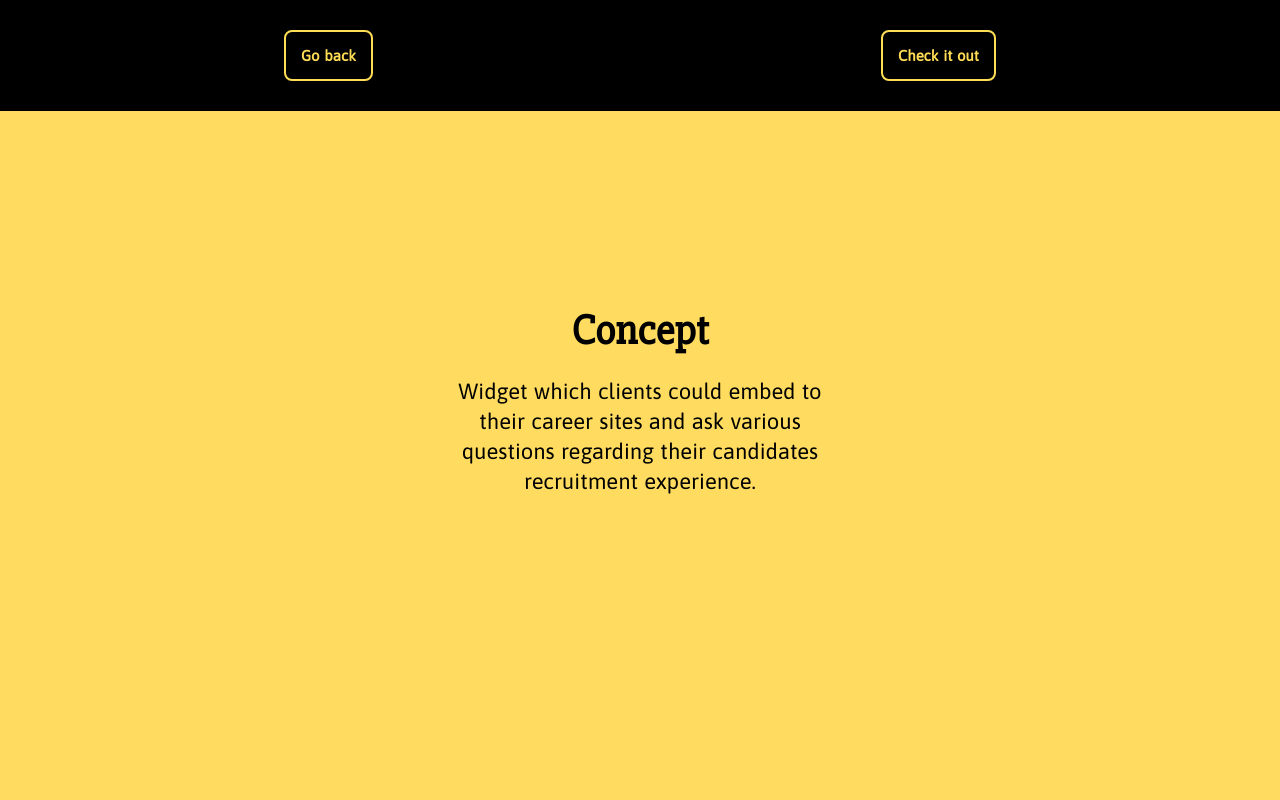
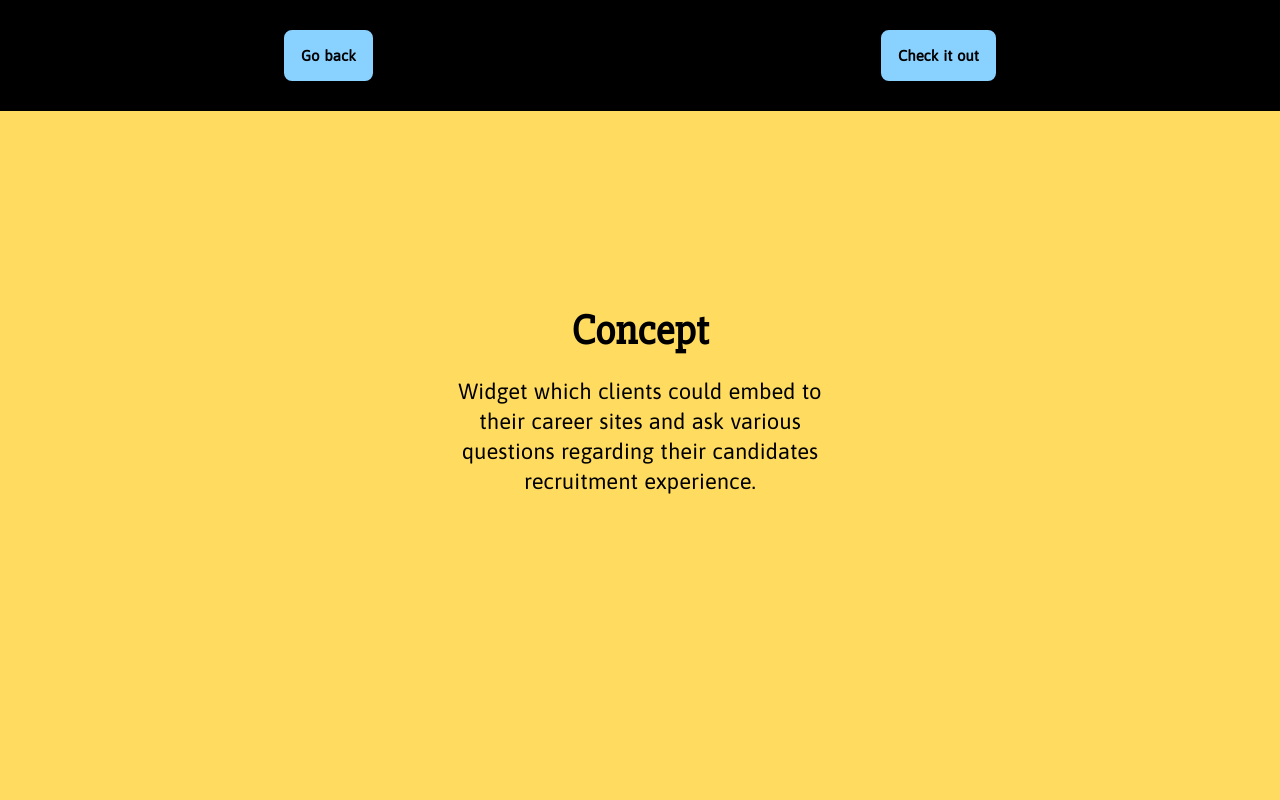
Before and after one commit to garstikaitis/portfolio, a Nuxt app: page /widget in a window 1280 px wide. Shown: the top 800 px of the page. Built offline with nearby package versions, Linux system fonts and the light colour scheme; a web font is replaced by a local one.

Commit message:
updated cta color

```diff
--- a/components/InnerNavigation.vue
+++ b/components/InnerNavigation.vue
@@ -21,9 +21,9 @@ export default {
   top: 0;
   width: 100%;
   a {
-    border: 2px solid #ffdd55;
-    background: transparent;
-    color: #ffdd55;
+    border: 2px solid #89d1ff;
+    background: #89d1ff;
+    color: black;
     cursor: pointer;
     font-size: 15px;
     border-radius: 8px;
@@ -38,7 +38,7 @@ export default {
       outline: none;
     }
     &:hover {
-      background-color: #ffdd55;
+      background-color: #89d1ff;
       color: black;
     }
   }
```
